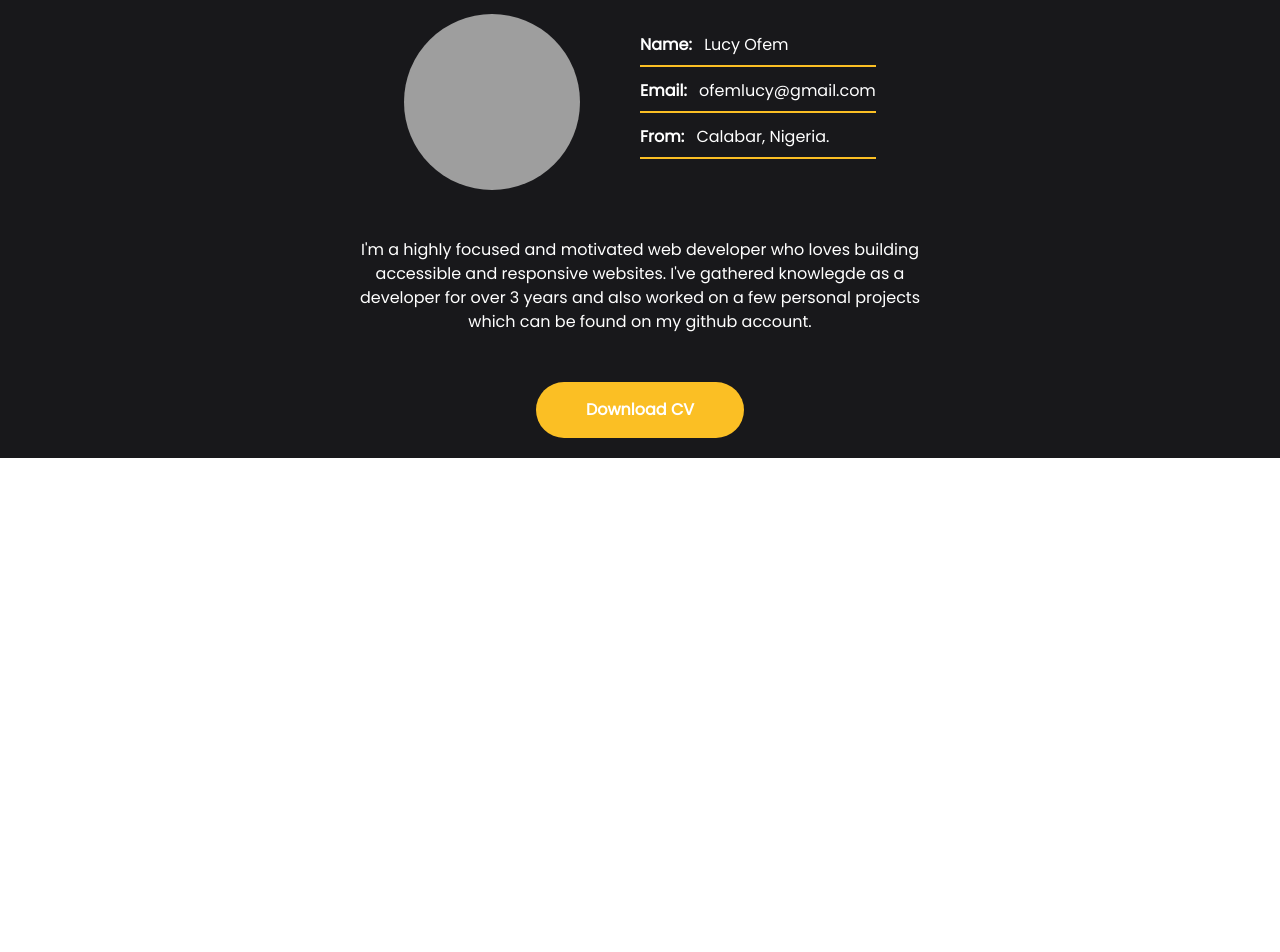
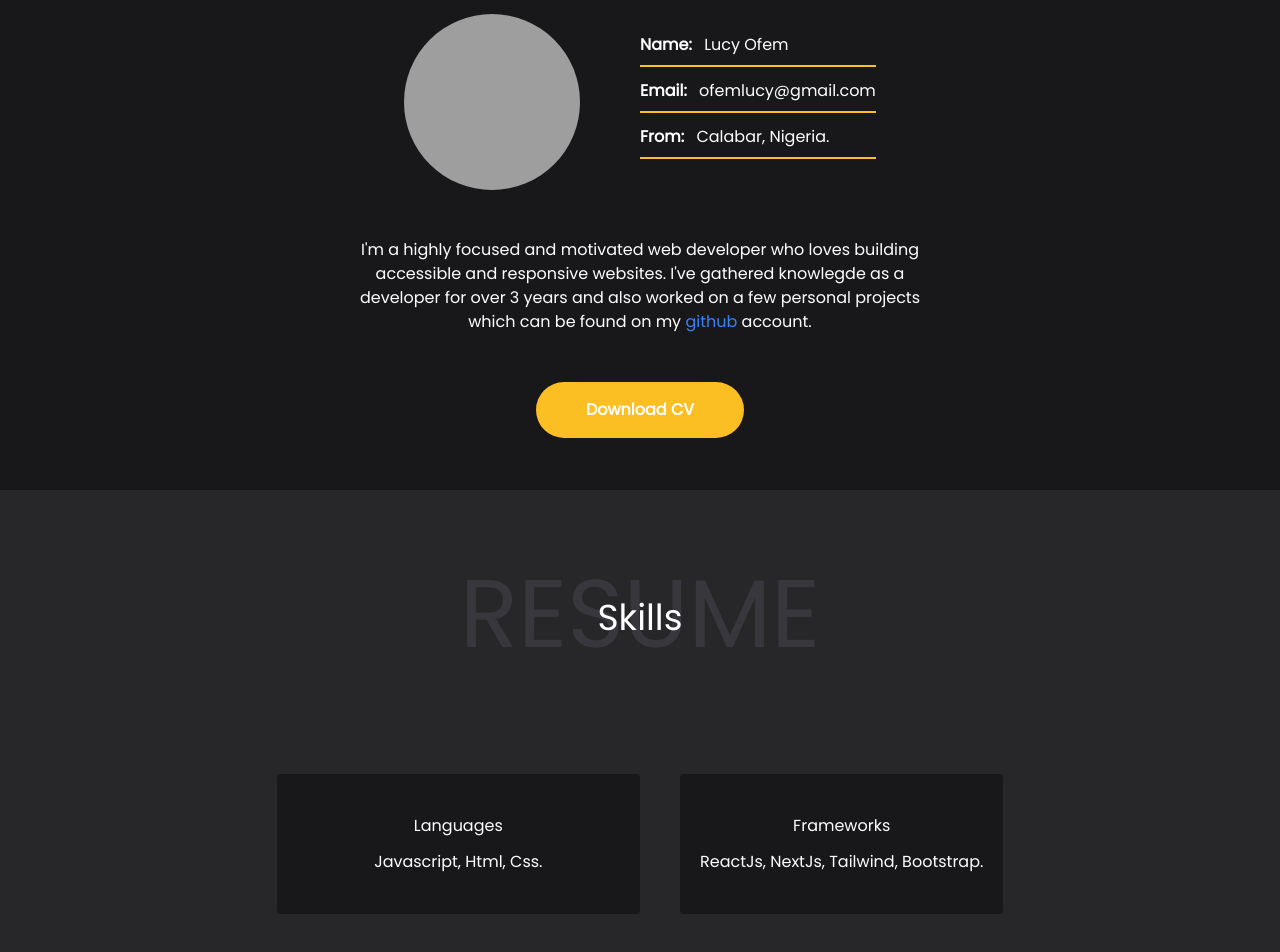
Before and after one commit to lucy922/new-portfolio, a React (Create React App) app: page / in a window 1280 px wide. Shown: the part 1200-2152 px from the top of the page. Before the commit the page ends 1658 px from the top, so only its background shows below. Built offline with nearby package versions, Linux system fonts and the light colour scheme; grey boxes are pictures that could not be loaded.

Commit message:
create skill component

```diff
--- a/src/components/About.tsx
+++ b/src/components/About.tsx
@@ -2,10 +2,10 @@ import image from "../assets/images/img.jpg";
 
 function About() {
   return (
-    <section className="w-full" id="1">
-      <div className="p-5 flex flex-col w-full justify-center items-center bg-zinc-900">
+    <section className="w-full h-full bg-zinc-900 pb-8" id="1">
+      <div className="p-5 flex flex-col w-full justify-center items-center">
         <div className="relative mt-14">
-          <h1 className="md:text-8xl text-6xl text-zinc-800">About me</h1>
+          <h1 className="md:text-8xl text-6xl text-zinc-800">ABOUT ME</h1>
           <h2 className="md:text-4xl text-2xl absolute text-center md:top-8 top-4 right-0 left-0 flex justify-center">
             Know Me More
           </h2>
@@ -36,7 +36,11 @@ function About() {
           I'm a highly focused and motivated web developer who loves building
           accessible and responsive websites. I've gathered knowlegde as a
           developer for over 3 years and also worked on a few personal projects
-          which can be found on my github account.
+          which can be found on my{" "}
+          <a href="https://github.com/lucy922" className=" text-blue-500">
+            github
+          </a>{" "}
+          account.
         </p>
 
         <a
--- a/src/components/Header.tsx
+++ b/src/components/Header.tsx
@@ -15,8 +15,8 @@ function Header() {
   };
 
   return (
-    <header className="sticky top-0 z-30 md:m-0 w-full h-20 shadow-xl">
-      <div className="flex justify-between items-center p-6 bg-black">
+    <header className="sticky top-0 z-30 md:m-0 w-full h-20 shadow-xl bg-black">
+      <div className="flex justify-between items-center p-6 ">
         <h1 className="text-2xl">Lucy</h1>
 
         <ul className=" hidden space-x-10 md:inline-flex text-sm">
@@ -27,9 +27,7 @@ function Header() {
             <a href="#1">About</a>
           </li>
           <li>
-            <a href="https://drive.google.com/file/d/1tV-GIszXdDH0XvHHj1LWy6nO67x1J0tW/view?usp=sharing">
-              Resume
-            </a>
+            <a href="#2">Resume</a>
           </li>
           <li>
             <a href="mailto:ofemlucy@gmail.com">Contact</a>
@@ -99,9 +97,7 @@ function Header() {
               </li>
               <div className="border-b-2 border-b-zinc-900 mt-2"></div>
               <li className="hover:text-amber-400">
-                <a href="https://drive.google.com/file/d/1tV-GIszXdDH0XvHHj1LWy6nO67x1J0tW/view?usp=sharing">
-                  Resume
-                </a>
+                <a href="#2">Resume</a>
               </li>
               <div className="border-b-2 border-b-zinc-900 mt-2"></div>
               <li className="hover:text-amber-400">
--- a/src/components/Home.tsx
+++ b/src/components/Home.tsx
@@ -1,6 +1,7 @@
 import About from "./About";
 import Header from "./Header";
 import Intro from "./Intro";
+import Skills from "./Skills";
 
 function Home() {
   return (
@@ -8,6 +9,7 @@ function Home() {
       <Header />
       <Intro />
       <About />
+      <Skills />
     </div>
   );
 }
--- /dev/null
+++ b/src/components/Skills.tsx
@@ -0,0 +1,29 @@
+function Skills() {
+  return (
+    <section className="w-full h-full bg-zinc-800" id="2">
+      <div className="p-5 flex flex-col w-full justify-center items-center">
+        <div className="relative mt-14">
+          <h1 className="md:text-8xl text-6xl opacity-70 text-zinc-700">
+            RESUME
+          </h1>
+          <h2 className="md:text-4xl text-2xl absolute text-center md:top-8 top-4 right-0 left-0 flex justify-center">
+            Skills
+          </h2>
+        </div>
+
+        <div className="grid md:grid-cols-2 grid-rows-2 md:space-x-10 items-center text-center mt-28">
+          <div className="bg-zinc-900 p-3 py-10 mb-5 rounded">
+            <h1 className="mb-3">Languages</h1>
+            <p>Javascript, Html, Css.</p>
+          </div>
+          <div className="bg-zinc-900 p-3 py-10 mb-5 rounded">
+            <h1 className="mb-3">Frameworks</h1>
+            <p className="px-2">ReactJs, NextJs, Tailwind, Bootstrap.</p>
+          </div>
+        </div>
+      </div>
+    </section>
+  );
+}
+
+export default Skills;
```
